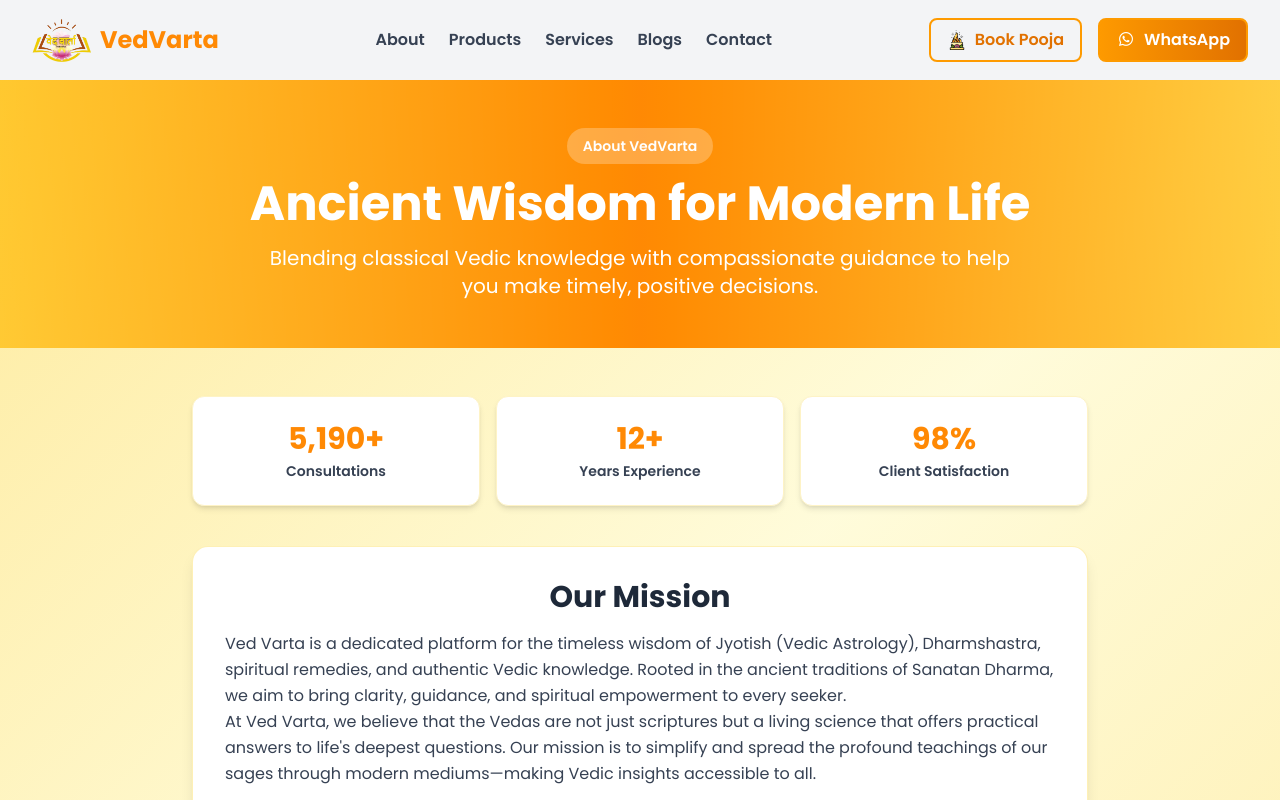
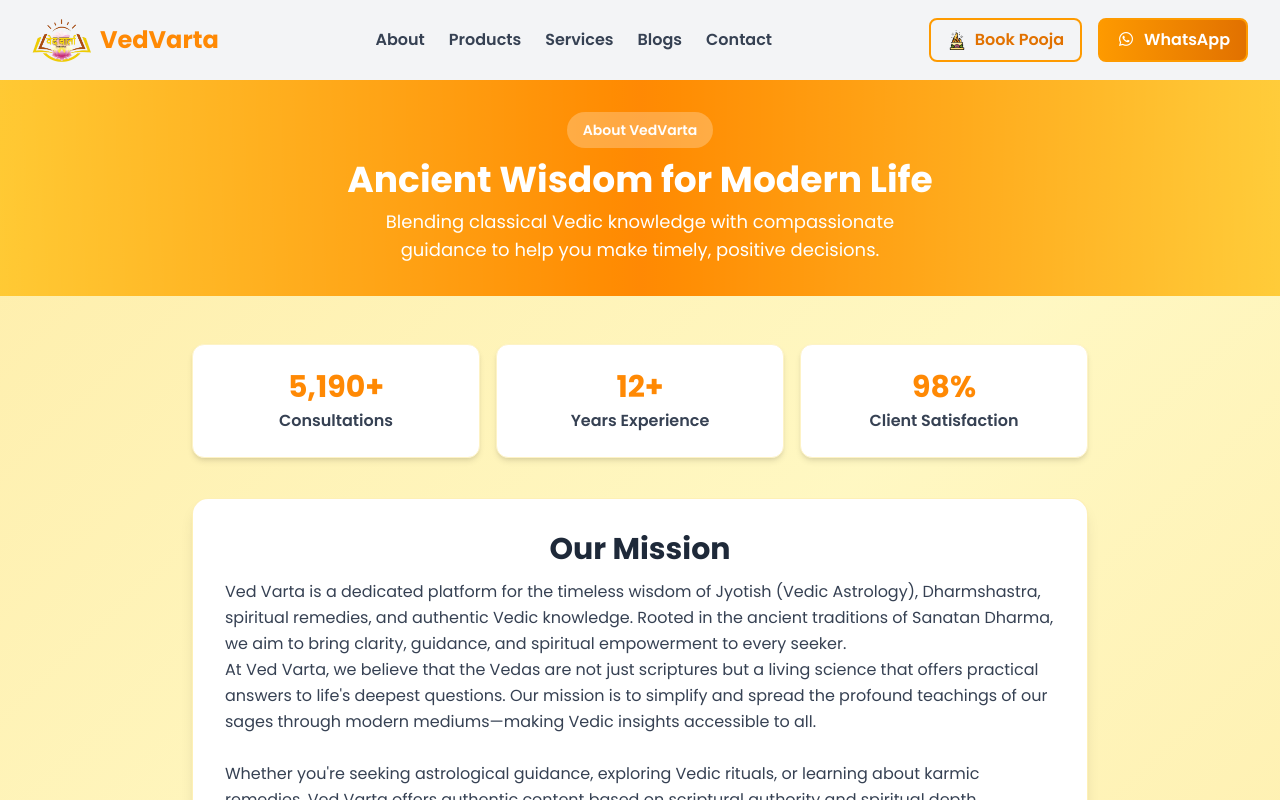
Before and after one commit to Sakshi-Sood/ved_varta, a Next.js app: page /about in a window 1280 px wide. Shown: the top 800 px of the page. Built offline with nearby package versions, Linux system fonts and the light colour scheme.

Commit message:
feat: Improve styling and layout in About and Contact pages for enhanced user experience

```diff
--- a/app/about/page.js
+++ b/app/about/page.js
@@ -8,17 +8,17 @@ const stats = [
 
 const AboutPage = () => {
   return (
-    <main className="bg-gradient-to-br from-amber-200/80 via-yellow-100/60 to-amber-200/70 min-h-screen">
+    <main className="min-h-screen bg-gradient-to-br from-amber-200/70 via-yellow-200/50 to-amber-200/70">
       {/* Hero */}
-      <section className="py-12 bg-gradient-to-r from-amber-400/70 via-orange-400 to-amber-400/70 text-white">
+      <section className="bg-gradient-to-r from-amber-400/70 via-orange-400 to-amber-400/70 text-white py-4 md:py-8">
         <div className="max-w-6xl mx-auto text-center">
-          <span className="inline-flex items-center px-4 py-2 bg-white/25 rounded-full text-sm font-semibold mb-4">
+          <span className="inline-flex items-center px-4 py-2 bg-white/25 rounded-full text-sm font-semibold mb-2 md:mb-3">
             About VedVarta
           </span>
-          <h1 className="text-4xl lg:text-5xl font-bold mb-4">
+          <h1 className="text-2xl md:text-3xl lg:text-4xl font-bold mb-1 md:mb-2">
             Ancient Wisdom for Modern Life
           </h1>
-          <p className="text-lg lg:text-xl max-w-3xl mx-auto">
+          <p className="lg:text-lg max-w-3xl mx-auto text-balance">
             Blending classical Vedic knowledge with compassionate guidance to help
             you make timely, positive decisions.
           </p>
@@ -26,7 +26,7 @@ const AboutPage = () => {
       </section>
 
       {/* Main */}
-      <section className="px-6 sm:px-8 py-12">
+      <section className="px-6 sm:px-8 py-8 md:py-12">
         <div className="max-w-4xl mx-auto space-y-10">
           {/* Stats */}
           <div className="grid grid-cols-2 sm:grid-cols-3 gap-4">
@@ -35,16 +35,16 @@ const AboutPage = () => {
                 key={i}
                 className="bg-white rounded-xl p-6 text-center shadow-md border border-amber-100"
               >
-                <div className="text-3xl font-bold text-orange-400 mb-1">{stat.number}</div>
-                <div className="text-gray-700 text-sm md:text-md font-semibold">{stat.label}</div>
+                <div className="text-2xl md:text-3xl font-bold text-orange-400 mb-1">{stat.number}</div>
+                <div className="text-gray-700 text-sm md:text-base font-semibold">{stat.label}</div>
               </div>
             ))}
           </div>
 
           {/* Intro */}
           <div className="bg-white rounded-2xl p-8 shadow-lg border border-amber-200/60">
-            <h2 className="text-3xl font-bold text-gray-800 text-center mb-4">Our Mission</h2>
-            <p className="text-gray-700 leading-relaxed">
+            <h2 className="text-2xl md:text-3xl font-bold text-gray-800 text-center mb-3">Our Mission</h2>
+            <p className="text-gray-700 text-sm md:text-base leading-relaxed">
               Ved Varta is a dedicated platform for the timeless wisdom of Jyotish (Vedic Astrology), Dharmshastra, spiritual remedies, and authentic Vedic knowledge. Rooted in the ancient traditions of Sanatan Dharma, we aim to bring clarity, guidance, and spiritual empowerment to every seeker. <br />
 
               At Ved Varta, we believe that the Vedas are not just scriptures but a living science that offers practical answers to life&apos;s deepest questions. Our mission is to simplify and spread the profound teachings of our sages through modern mediums—making Vedic insights accessible to all. <br /> <br />
--- a/app/contact/page.js
+++ b/app/contact/page.js
@@ -14,17 +14,15 @@ const ContactPage = () => {
   return (
     <div className="min-h-screen bg-gradient-to-br from-amber-200/70 via-yellow-200/50 to-amber-200/70">
       {/* Hero Section */}
-      <div className="bg-gradient-to-r from-amber-400/70 via-orange-400 to-amber-400/70 text-white py-8">
+      <div className="bg-gradient-to-r from-amber-400/70 via-orange-400 to-amber-400/70 text-white py-4 md:py-8">
         <div className="container mx-auto px-4 text-center">
-          <div className="mb-3">
-            <span className="inline-flex items-center px-4 py-2 bg-white/25 rounded-full text-sm font-semibold">
-              Meet Our Expert
-            </span>
-          </div>
-          <h1 className="text-3xl lg:text-4xl font-bold mb-2">
+          <span className="inline-flex items-center px-4 py-2 bg-white/25 rounded-full text-sm font-semibold mb-2 md:mb-3">
+            Meet Our Expert
+          </span>
+          <h1 className="text-2xl md:text-3xl font-bold mb-1 md:mb-2">
             Acharya Anoop Tripathi
           </h1>
-          <p className="text-lg lg:text-xl max-w-3xl mx-auto">
+          <p className="lg:text-lg max-w-3xl mx-auto text-balance">
             Renowned Vedic Astrologer, Vastu Expert & Spiritual Guide
           </p>
         </div>
@@ -97,20 +95,20 @@ const ContactPage = () => {
             <div className="grid grid-cols-2 lg:grid-cols-3 gap-4">
               {stats.map((stat, index) => (
                 <div key={index} className="bg-white rounded-xl p-6 text-center shadow-md">
-                  <div className="text-2xl font-bold text-orange-400 mb-2">
+                  <div className="text-2xl md:text-3xl font-bold text-orange-400 mb-2">
                     {stat.number}
                   </div>
-                  <div className="text-gray-600 text-xs md:text-sm font-semibold">{stat.label}</div>
+                  <div className="text-gray-600 text-sm md:text-base font-semibold">{stat.label}</div>
                 </div>
               ))}
             </div>
 
             {/* About Section */}
             <div className="bg-white rounded-2xl p-8 shadow-lg">
-              <h2 className="text-2xl font-bold text-gray-800 mb-3 flex items-center">
+              <h2 className="text-2xl md:text-3xl font-bold text-gray-800 mb-3 text-center">
                 About Acharya Anoop Tripathi
               </h2>
-              <div className="space-y-3 text-gray-700 leading-relaxed text-md">
+              <div className="space-y-3 text-sm md:text-base text-gray-700 leading-relaxed">
                 <p>
                   Acharya Anoop is a highly esteemed practitioner specializing in Vedic Astrology, Vastu, Ashtakvarga, Palmistry, Face Reading, and Muhurta, with over a decade of experience guiding individuals towards clarity and harmony. His comprehensive expertise in these ancient disciplines offers a profound understanding of both celestial and terrestrial influences on life.
                 </p>
```
